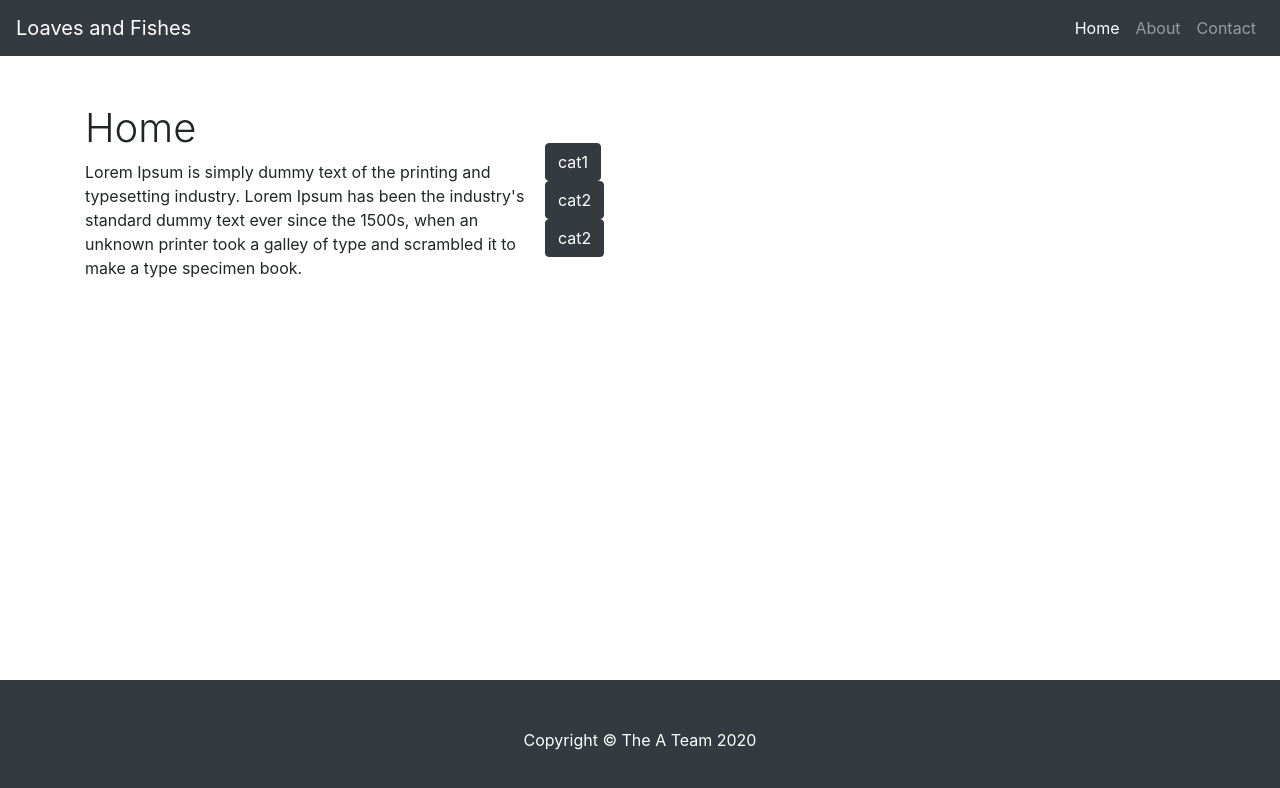
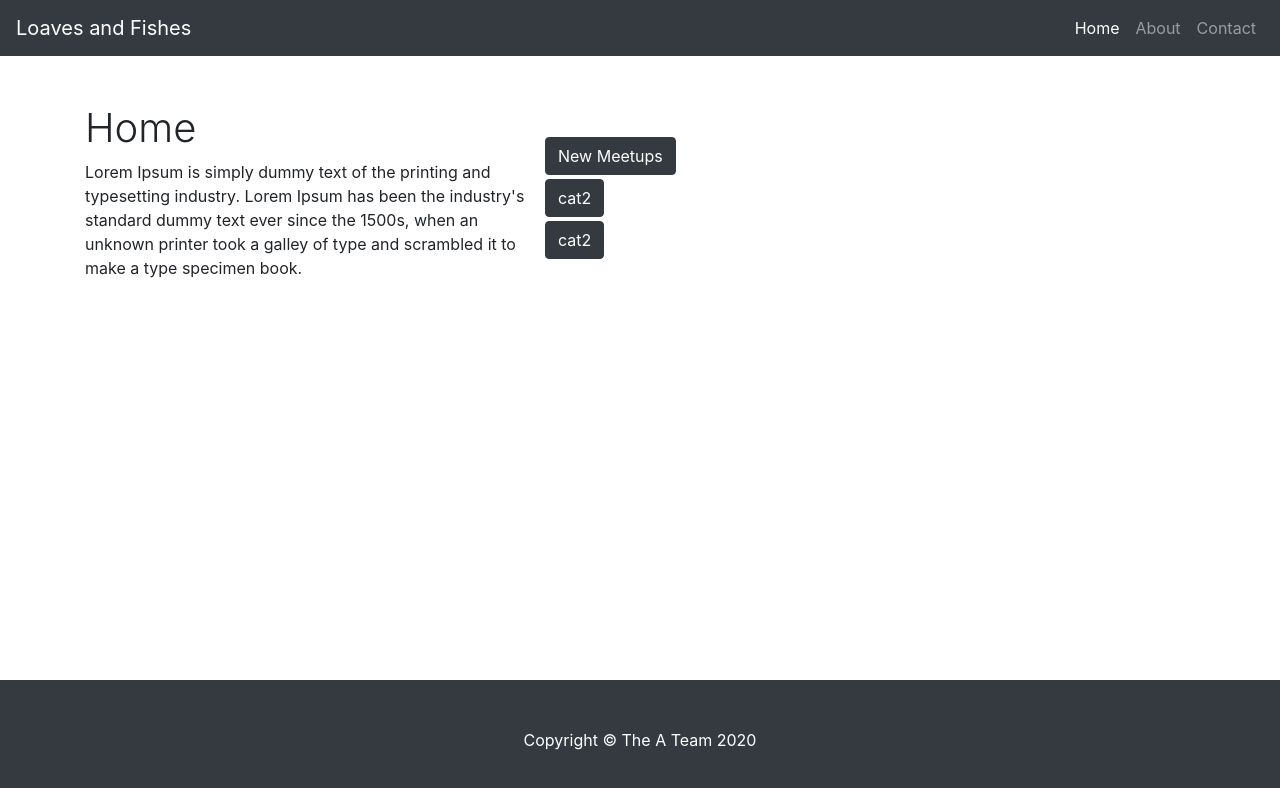
Before and after one commit to bethel-school-of-technology/loaves-and-fishes-frontend, a React (Create React App) app: page / in a window 1280 px wide. Shown: the top 788 px of the page. Built offline with nearby package versions, Linux system fonts and the light colour scheme.

Commit message:
added bootstrap
added bootstrap to the app.js and updated button spacing

```diff
--- a/src/App.js
+++ b/src/App.js
@@ -2,6 +2,7 @@ import React from "react";
 import { BrowserRouter as Router, Route, Switch } from "react-router-dom";
 import { Navigation, Footer, Home, About, Contact } from "./components";
 import { Meetups } from "./components/categories";
+import 'bootstrap/dist/css/bootstrap.min.css';
 
 function App() {
   return (
--- a/src/components/Home.jsx
+++ b/src/components/Home.jsx
@@ -18,17 +18,17 @@ function Home() {
           </div>
           <div class="categories">
             {/* adds buttons to be clicked to take you to a category */}
-            <div class="button1">
+            <div class="button1" className='mb-1'>
                 <Button variant="outline-dark" active href="./Meetups">
-                  cat1
+                  New Meetups
                 </Button>
             </div>
-            <div class="button2">
+            <div class="button2" className='mb-1'>
                 <Button variant="outline-dark" active>
                   cat2
                 </Button>
             </div>
-            <div class="button3">
+            <div class="button3" className='mb-1'>
                 <Button variant="outline-dark" active>
                   cat2
                 </Button>
```
Also changed, not shown: 1 other file (tests, documents, lock files or other folders).
